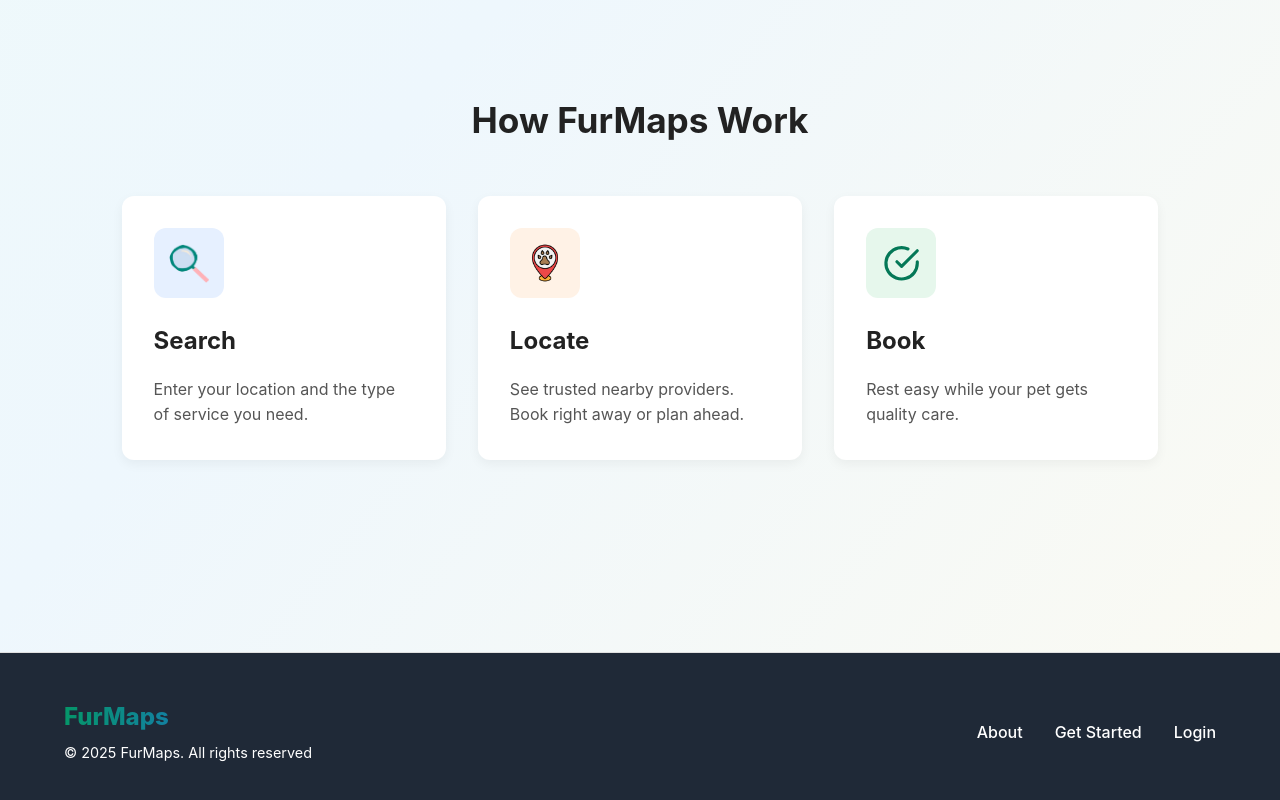
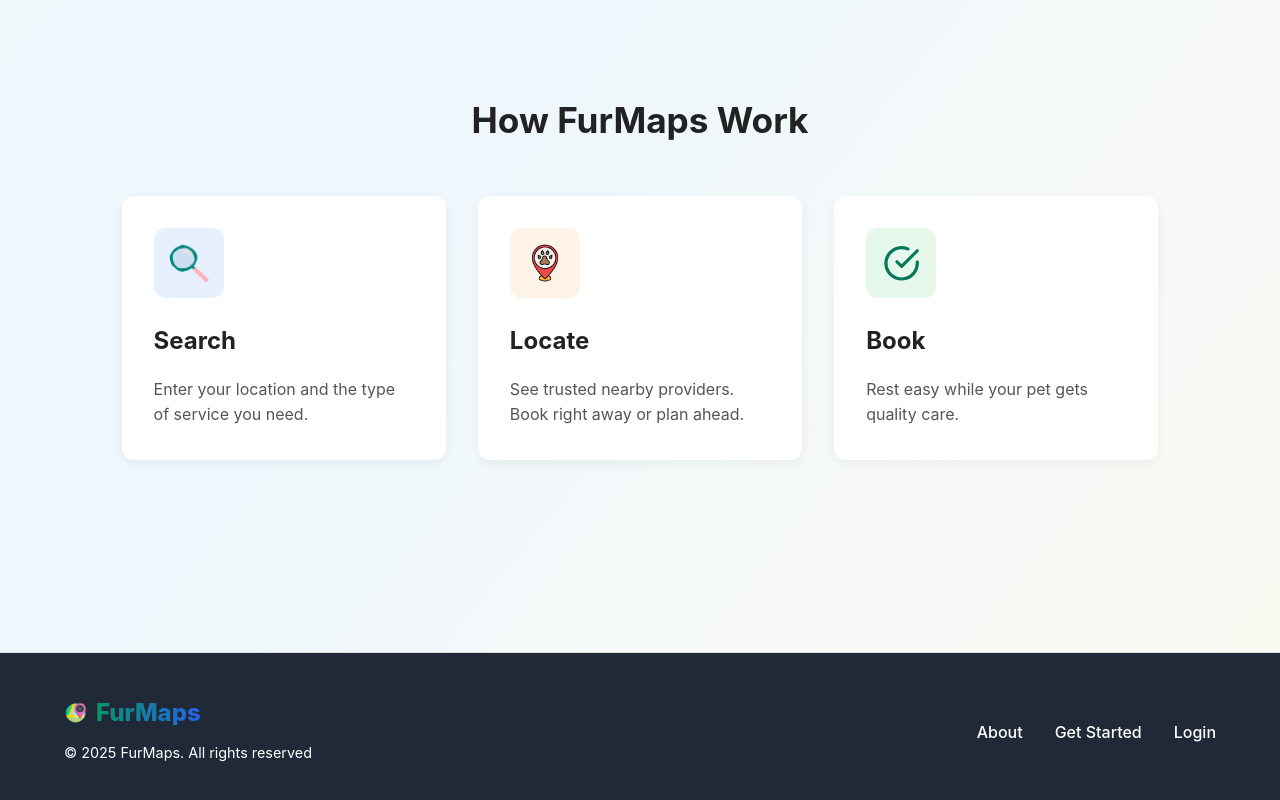
Before and after one commit to MVM18/FurMaps, a React (Create React App) app: page / in a window 1280 px wide. Shown: the part 1158-1958 px from the top of the page. Built offline with nearby package versions, Linux system fonts and the light colour scheme.

Commit message:
placement

```diff
--- a/src/pages/Home.js
+++ b/src/pages/Home.js
@@ -137,7 +137,10 @@ const Homepage = () => {
       <footer className={styles.footer}>
         <div className={styles.footerContent}>
           <div className={styles.footerBrand}>
-              <span className={styles.lower}>FurMaps</span>
+              <div className={styles.footerLogoAlign}>
+               <img src="/Images/gps.png" alt="FurMaps Logo" className={styles.footerLogoImg} />
+               <span className={styles.footerLogoText}>FurMaps</span>
+            </div>
             <p>© 2025 FurMaps. All rights reserved</p>
           </div>
           <div className={styles.footerLinks}>
--- a/src/pages/Home.module.css
+++ b/src/pages/Home.module.css
@@ -404,7 +404,9 @@
   .heroButtons {
     flex-direction: column;
   }
-
+  .footerLogoAlign {
+    justify-content: center; /* Ensures logo+text are centered together */
+  }
   .primaryButton, .secondaryButton {
     width: 100%;
   }
@@ -419,3 +421,26 @@
   background: transparent;
   text-align: left;
 }
+/* Footer-specific logo alignment */
+.footerLogoAlign {
+  display: flex;
+  position: center;
+  align-items: relative;
+  gap: 8px;
+  margin-bottom: 8px;
+}
+
+.footerLogoImg {
+  width: 24px;
+  height: 24px;
+  object-fit: contain;
+}
+
+.footerLogoText {
+  font-size: 24px;
+  font-weight: 800;
+  background: linear-gradient(90deg, #059669, #2563eb);
+  -webkit-background-clip: text;
+  -webkit-text-fill-color: transparent;
+  line-height: 1;
+}
```
